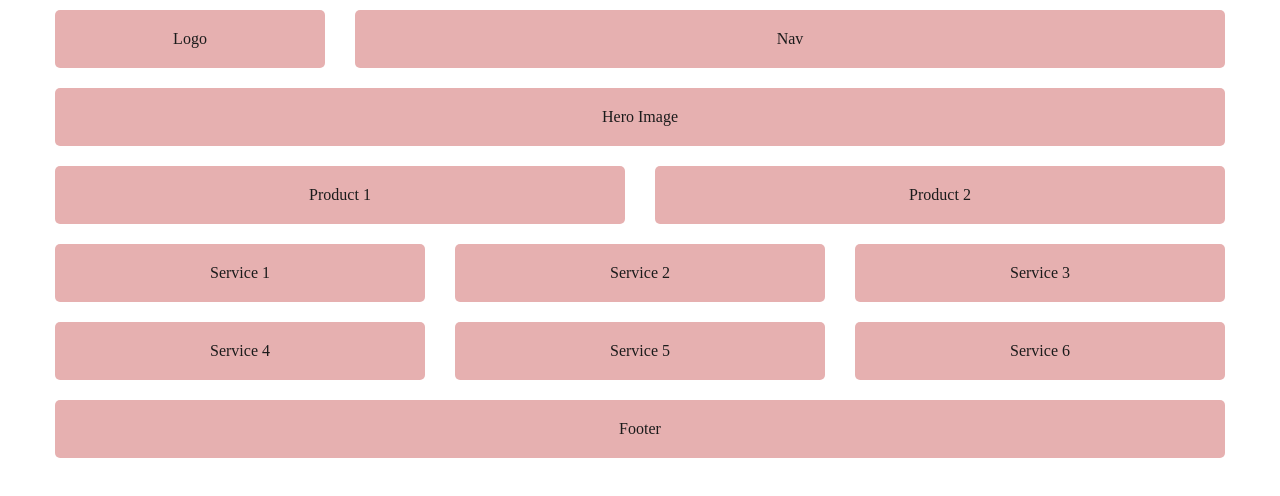
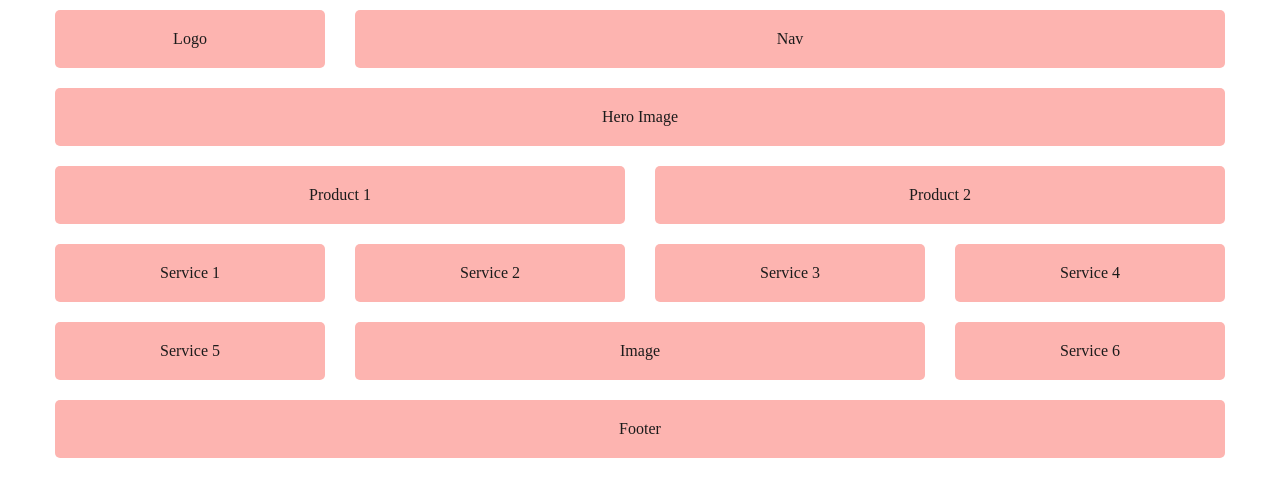
Before and after one commit to Emmanuel9494/Opadele_Emmanuel_Practice_Scaffold, a plain HTML site: page index.html in a window 1280 px wide. Drawn offline with Linux system fonts and the light colour scheme.

Commit message:
Desktop Done
Layout for desktop users done. and that is the end of scaffolding for this project.

```diff
--- a/css/grid.css
+++ b/css/grid.css
@@ -6,8 +6,7 @@ img, embed, object, video, picture {
     max-width: 100%;
   }
 
-  /* ---Change the way the box model works, tells the browser to account for any border
-   and padding in the values you specify for an element's width and height.--- */
+  /* ---Change the way the box model works, tells the browser to account for any border and padding in the values you specify for an element's width and height.--- */
 
   html {
     box-sizing: border-box;
@@ -37,8 +36,6 @@ img, embed, object, video, picture {
      Thank You Professor Robert Haaf for this Template */
 
   .box {
-     background-color: rgb(230, 176, 176);
-     color: rgb(27, 27, 27);
      border-radius: 5px;
      padding: 20px;
      text-align: center;
--- a/css/main.css
+++ b/css/main.css
@@ -1,3 +1,7 @@
+.box {
+background-color: rgb(176, 218, 253);
+color: rgb(27, 27, 27);
+  }
 
 #nav {
     order: -1;
@@ -33,4 +37,24 @@
         order: 1;
      }
 
+     .box {
+        background-color: rgb(176, 253, 188);
+        color: rgb(27, 27, 27);
+      }
+
+
  }
+
+
+ /*  ---Desktop Sized Screens--- */
+@media screen and (min-width: 1200px) {
+    .img-hide{
+        display: block;
+    }
+
+    .box {
+        background-color: rgb(253, 180, 176);
+        color: rgb(27, 27, 27);
+      }
+
+}
--- a/index.html
+++ b/index.html
@@ -15,8 +15,8 @@
             reffrence image for the mobile shows logo first then nav, but design experience the nav should
         probaly come before the logo. anyways will leave the order as it is,
     but use css to switch the order -->
-        <div  class="box col-start-2 col-end-5 m-col-start-1 m-col-end-4"> Logo</div>
-        <div id="nav" class="box col-start-1 col-end-2 m-col-start-4 m-col-end-13"> Nav</div>
+        <div  class="box col-start-2 col-end-5 m-col-start-1 m-col-end-4 l-col-start-1 l-col-end-4"> Logo</div>
+        <div id="nav" class="box col-start-1 col-end-2 m-col-start-4 m-col-end-13 l-col-start-4 l-col-end-13"> Nav</div>
    </header>
  <main>
     <div id="hero-img" class="full-width-grid-con">
@@ -37,13 +37,13 @@
 
     <section class="grid-con">
         <h2 class="hidden">Service Listings</h2>
-        <div class="box col-span-2 m-col-span-4">Service 1</div>
-        <div class="box col-span-2 m-col-span-4">Service 2</div>
-        <div class="box col-span-2 m-col-span-4">Service 3</div>
-        <div class="box col-span-2 m-col-span-4">Service 4</div>
-        <div class="box col-span-2 m-col-span-4">Service 5</div>
-        <div class="box img-hide">Image</div>
-        <div class="box col-span-2 m-col-span-4">Service 6</div>
+        <div class="box col-span-2 m-col-span-4 l-col-span-3">Service 1</div>
+        <div class="box col-span-2 m-col-span-4 l-col-span-3">Service 2</div>
+        <div class="box col-span-2 m-col-span-4 l-col-span-3">Service 3</div>
+        <div class="box col-span-2 m-col-span-4 l-col-span-3">Service 4</div>
+        <div class="box col-span-2 m-col-span-4 l-col-span-3">Service 5</div>
+        <div class="box img-hide l-col-span-6">Image</div>
+        <div class="box col-span-2 m-col-span-4 l-col-span-3">Service 6</div>
     </section>
 
  </main>
```
